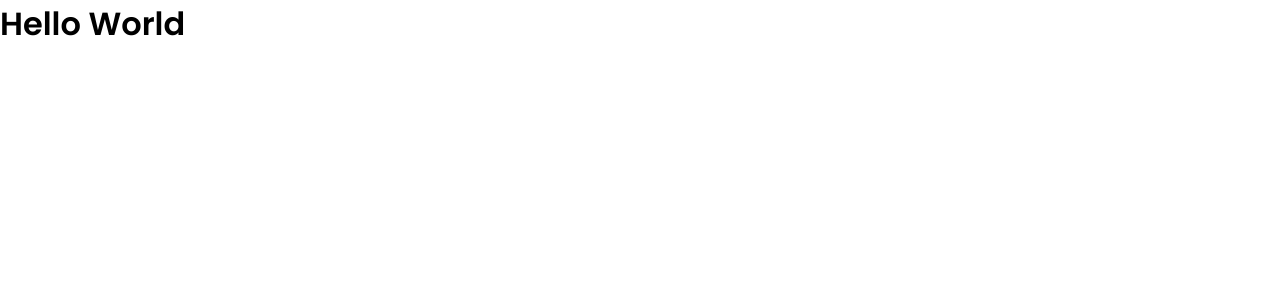
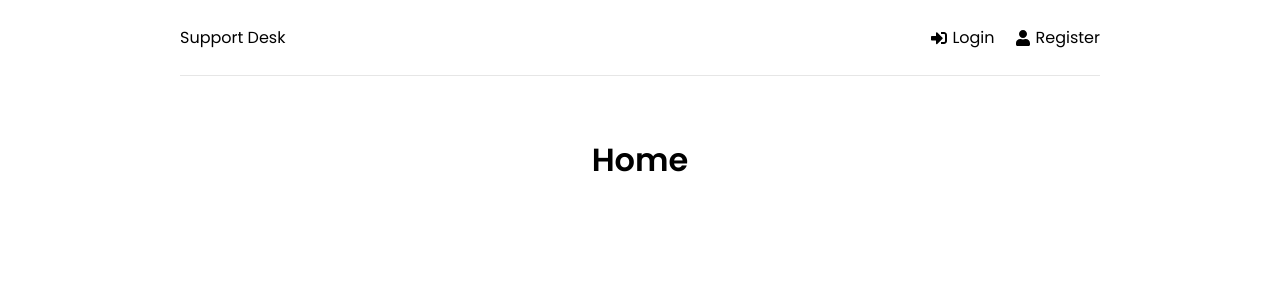
Before and after one commit to Farshad-585/support-desk, a React (Create React App) app in the folder frontend/: page / in a window 1280 px wide. Shown: the top 300 px of the page. Built offline with nearby package versions, Linux system fonts and the light colour scheme.

Commit message:
Header & Initial Pages for React

```diff
--- a/frontend/src/App.js
+++ b/frontend/src/App.js
@@ -1,7 +1,22 @@
-function App() {
-  return <div>
-    <h1>Hello World</h1>
-  </div>
+import { BrowserRouter as Router, Routes, Route } from 'react-router-dom'
+import Header from './components/Header'
+import Home from './pages/Home'
+import Login from './pages/Login'
+import Register from './pages/Register'
+
+const App = () => {
+  return (
+    <Router>
+      <div className='container'>
+        <Header />
+        <Routes>
+          <Route path='/' element={<Home />} />
+          <Route path='/login' element={<Login />} />
+          <Route path='/register' element={<Register />} />
+        </Routes>
+      </div>
+    </Router>
+  )
 }
 
 export default App
--- /dev/null
+++ b/frontend/src/components/Header.jsx
@@ -0,0 +1,28 @@
+import { FaSignInAlt, FasignOutAlt, FaUser } from 'react-icons/fa'
+import { Link } from 'react-router-dom'
+
+const Header = () => {
+  return (
+    <header className='header'>
+      <div className='logo'>
+        <Link to='/'>Support Desk</Link>
+      </div>
+      <ul>
+        <li>
+          <Link to='/Login'>
+            <FaSignInAlt />
+            Login
+          </Link>
+        </li>
+        <li>
+          <Link to='/Register'>
+            <FaUser />
+            Register
+          </Link>
+        </li>
+      </ul>
+    </header>
+  )
+}
+
+export default Header
--- /dev/null
+++ b/frontend/src/pages/Home.jsx
@@ -0,0 +1,9 @@
+const Home = () => {
+  return (
+    <div>
+      <h1>Home</h1>
+    </div>
+  )
+}
+
+export default Home
--- /dev/null
+++ b/frontend/src/pages/Login.jsx
@@ -0,0 +1,9 @@
+const Login = () => {
+  return (
+    <div>
+      <h1>Login</h1>
+    </div>
+  )
+}
+
+export default Login
--- /dev/null
+++ b/frontend/src/pages/Register.jsx
@@ -0,0 +1,9 @@
+const Register = () => {
+  return (
+    <div>
+      <h1>Register</h1>
+    </div>
+  )
+}
+
+export default Register
```
